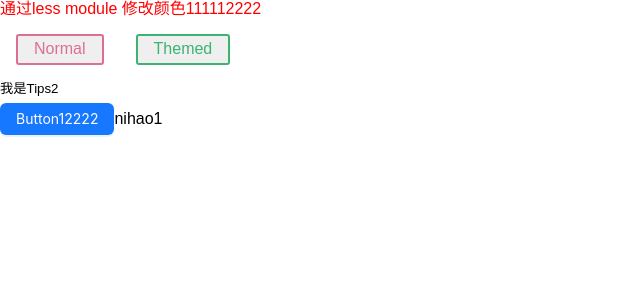
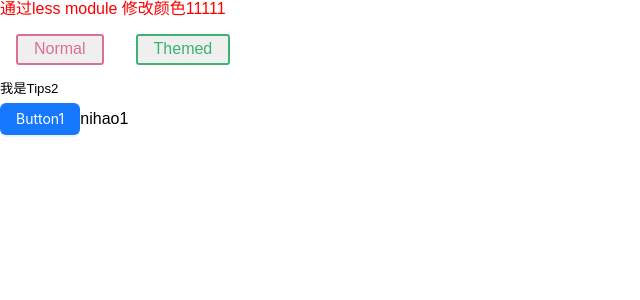
Before and after one commit to liulei0114/wepack5-react-eslint, a React app: page / in a window 1280 px wide. Shown: the top 300 px of the page, without its empty margins (0-640 px from the left). Built offline with nearby package versions, Linux system fonts and the light colour scheme.

Commit message:
Revert "Merge branch 'dev' into test"
This reverts commit a41e6c04894895bf683e784f6c488752b434c7fa, reversing
changes made to a3f6dece2d13585332ccd83568b6f27000ff5c80.

```diff
--- a/src/App.tsx
+++ b/src/App.tsx
@@ -7,10 +7,10 @@ import Tip2 from './components/Tip2';
 function App() {
   return (
     <>
-      <span className={styles['font-color']}>通过less module 修改颜色111112222</span>
+      <span className={styles['font-color']}>通过less module 修改颜色11111</span>
       <Test1 />
       <Tip2 />
-      <Button type='primary'>Button12222</Button>
+      <Button type='primary'>Button1</Button>
       nihao1
     </>
   );
```
